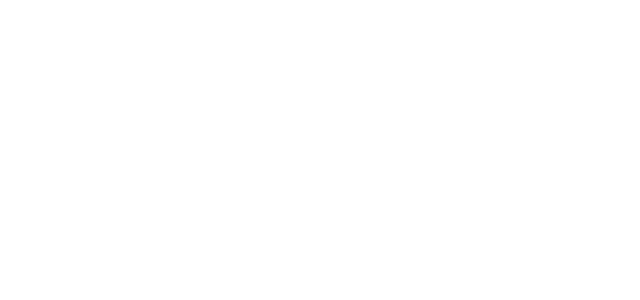
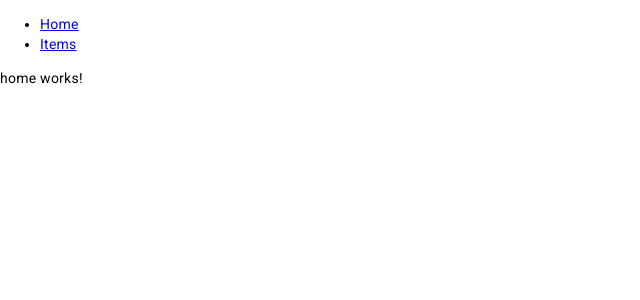
Before and after one commit to defalt926/goods-searcher, an Angular app: page /home in a window 1280 px wide. Before the commit this address led to /. Shown: the top 300 px of the page, without its empty margins (0-640 px from the left). Built offline with nearby package versions, Linux system fonts and the light colour scheme.

Commit message:
add routing

```diff
--- a/src/app/app-routing.module.ts
+++ b/src/app/app-routing.module.ts
@@ -1,7 +1,13 @@
 import { NgModule } from '@angular/core';
 import { RouterModule, Routes } from '@angular/router';
+import { HomeComponent } from './pages/home/home.component';
+import { ItemsComponent } from './pages/items/items.component';
 
-const routes: Routes = [];
+const routes: Routes = [
+  { path: '', redirectTo: 'home', pathMatch: 'full' },
+  { path: 'home', component: HomeComponent },
+  { path: 'items', component: ItemsComponent },
+];
 
 @NgModule({
   imports: [RouterModule.forRoot(routes)],
--- a/src/app/app.component.html
+++ b/src/app/app.component.html
@@ -1 +1,7 @@
+<nav>
+    <ul>
+        <li><a routerLink="/home" routerLinkActive="active" ariaCurrentWhenActive="page">Home</a></li>
+        <li><a routerLink="/items" routerLinkActive="active" ariaCurrentWhenActive="page">Items</a></li>
+    </ul>
+</nav>
 <router-outlet></router-outlet>
--- a/src/app/app.module.ts
+++ b/src/app/app.module.ts
@@ -4,6 +4,8 @@
 import { AppRoutingModule } from './app-routing.module';
 import { AppComponent } from './app.component';
 import { BrowserAnimationsModule } from '@angular/platform-browser/animations';
+import { HomeModule } from './pages/home/home.module';
+import { ItemsModule } from './pages/items/items.module';
 
 @NgModule({
   declarations: [
@@ -12,7 +14,9 @@
   imports: [
     BrowserModule,
     AppRoutingModule,
-    BrowserAnimationsModule
+    BrowserAnimationsModule,
+    HomeModule,
+    ItemsModule
   ],
   providers: [],
   bootstrap: [AppComponent]
--- /dev/null
+++ b/src/app/pages/home/home.component.html
@@ -0,0 +1 @@
+<p>home works!</p>
--- /dev/null
+++ b/src/app/pages/items/items.component.html
@@ -0,0 +1 @@
+<p>items works!</p>
```
Also changed, not shown: src/app/pages/home/home.component.ts (added, +10 -0 lines), src/app/pages/home/home.module.ts (added, +18 -0 lines), src/app/pages/items/items.component.ts (added, +10 -0 lines), src/app/pages/items/items.module.ts (added, +18 -0 lines), src/app/shared/item.module.ts (added, +8 -0 lines), src/app/pages/home/home.component.css (added), src/app/pages/items/items.component.css (added), 2 other files (tests, documents, lock files or other folders).
